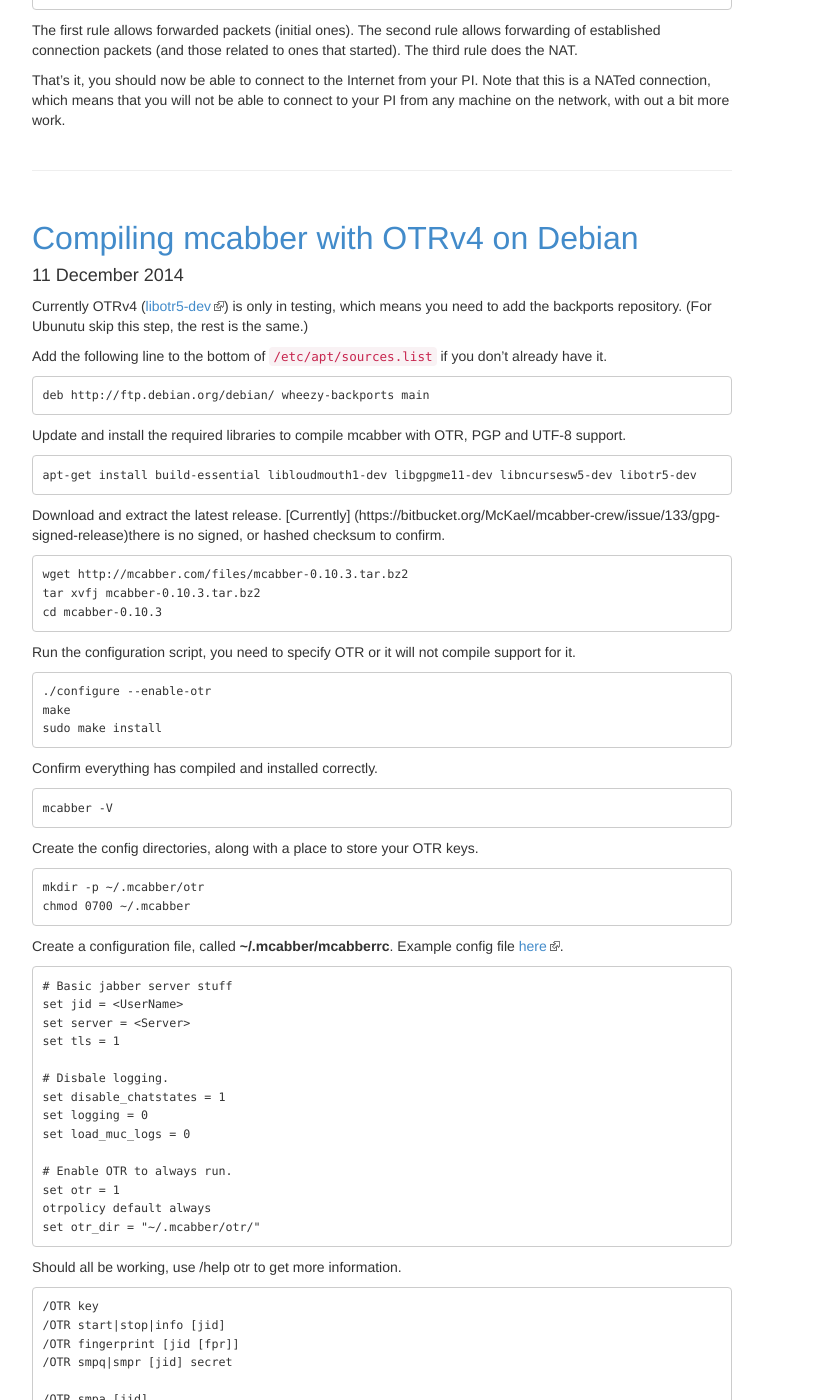
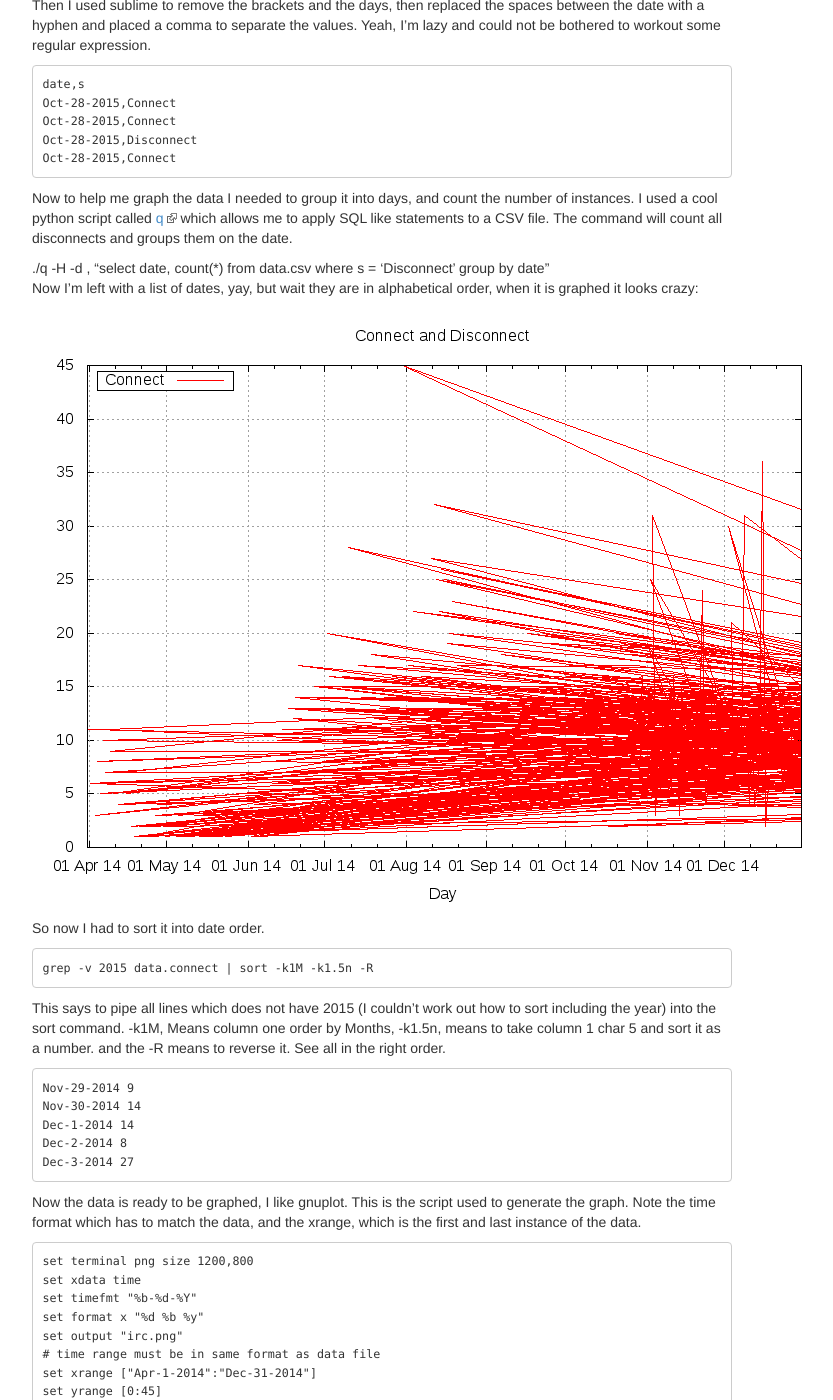
Before and after one commit to PMaynard/jekyll-nationpigeon, a Jekyll site: the page built from index.html, in a window 1280 px wide and 1400 px high, scrolled down 1406 px. Shown: the whole window, without its empty margins (258-1091 px from the left). Built offline with Jekyll 4.4.1, drawn with Linux system fonts in a browser that asks for light colours; Markdown is read by kramdown in place of the engine named in the settings; the list of posts is cut into pages by our own code; some of the changed text lies outside the part shown.

Commit message:
Attribution

```diff
--- a/_config.yml
+++ b/_config.yml
@@ -10,9 +10,9 @@
 
 future:      true
 lsi:         false
-pygments:    true
-markdown:    maruku
 permalink:   /:title
+highlighter: null
+markdown: redcarpet
 
 searchindex: yes
 paginate:    10
@@ -28,3 +28,12 @@
   permalink: /stats.html
 
 keywords: [Programming, linux, unix, how to, help, web development, java, c,c++, python, information, nation, pigeon, nation pigeon, php, css, html, software development life cycle, steampunk, anime, cyber, sci-fi, random, pete, osaka, Pete Maynard, Peter, Maynard, blog, Aberystwyth, computer science]
+
+# Serving
+detach:  false
+port:    8080
+host:    127.0.0.1
+
+#limit_posts: 10
+redcarpet:
+  extensions: []
--- /dev/null
+++ b/_posts/2015-10-28-graphing-irc-server-logs.md
@@ -0,0 +1,94 @@
+---
+comments: true
+date: 2015-10-28 14:36:28
+layout: post
+slug: graphing-irc-server-logs
+title: Graphing IRC server logs
+categories:
+- Linux
+tags:
+- IRC
+- Server
+- Logs
+---
+I wanted to graph my IRC server logs to see the number of connects and disconnects. The raw logs look something like this:
+
+	[Tue Apr 15 01:12:17 2014] - Disconnect - (2:42:4) Wibben!Wibben@b.clients.kiwiirc.com [VHOST ht-A107D790.clients.kiwiirc.com]
+	[Tue Apr 15 02:05:43 2014] - Connect - tlotr!tlotr@b.clients.kiwiirc.com [VHOST ht-A107D790.clients.kiwiirc.com]
+	[Tue Apr 15 07:10:48 2014] - Disconnect - (5:5:9) tlotr!tlotr@b.clients.kiwiirc.com [VHOST ht-A107D790.clients.kiwiirc.com]
+	[Tue Apr 15 18:45:05 2014] - Connect - Hackay!Hackay@a.clients.kiwiirc.com [VHOST ht-61603BBC.clients.kiwiirc.com]
+	[Tue Apr 15 20:26:51 2014] - Disconnect - (1:41:50) Hackay!Hackay@a.clients.kiwiirc.com [VHOST ht-61603BBC.clients.kiwiirc.com]
+	[Tue Apr 15 21:20:49 2014] - Connect - GitBot!GitBot@192.30.252.32 [VHOST E6E15C00.66544FCE.B7AE2E1.IP]
+	[Tue Apr 15 21:20:50 2014] - Disconnect - (0:0:5) GitBot!GitBot@192.30.252.32 [VHOST E6E15C00.66544FCE.B7AE2E1.IP]
+
+What I want it to look like is this:
+
+![Fancy Graph](/images/irc.png)
+
+I used the cut command to strip out just the bits I want, *tr* makes sure that there is only one space.
+
+	cat ircd.log | tr -s ' ' ' ' | cut -d ' ' -f1,2,3,5,7
+
+So it looks like this:
+
+	[Wed Oct 28 2015] Connect
+	[Wed Oct 28 2015] Connect
+	[Wed Oct 28 2015] Disconnect
+	[Wed Oct 28 2015] Connect
+
+Then I used sublime to remove the brackets and the days, then replaced the spaces between the date with a hyphen and placed a comma to separate the values.
+Yeah, I'm lazy and could not be bothered to workout some regular expression.
+
+	date,s
+	Oct-28-2015,Connect
+	Oct-28-2015,Connect
+	Oct-28-2015,Disconnect
+	Oct-28-2015,Connect
+
+Now to help me graph the data I needed to group it into days, and count the number of instances.
+I used a cool python script called [q](https://harelba.github.io/q/) which allows me to apply SQL like statements to a CSV file.
+The command will count all disconnects and groups them on the date.
+
+ 	./q -H -d , "select date, count(*) from data.csv where s = 'Disconnect' group by date"
+
+Now I'm left with a list of dates, yay, but wait they are in alphabetical order, when it is graphed it looks crazy:
+
+![Ewh that's not right.](/images/wrong_order_dates.png)
+
+So now I had to sort it into date order.
+
+	grep -v 2015 data.connect | sort -k1M -k1.5n -R
+
+This says to pipe all lines which does not have 2015 (I couldn't work out how to sort including the year) into the sort command.
+-k1M, Means column one order by Months, -k1.5n, means to take column 1 char 5 and sort it as a number. and the -R means to reverse it.
+See all in the right order.
+
+	Nov-29-2014 9
+	Nov-30-2014 14
+	Dec-1-2014 14
+	Dec-2-2014 8
+	Dec-3-2014 27
+
+Now the data is ready to be graphed, I like gnuplot. This is the script used to generate the graph.
+Note the time format which has to match the data, and the xrange, which is the first and last instance of the data.
+
+	set terminal png size 1200,800
+	set xdata time
+	set timefmt "%b-%d-%Y"
+	set format x "%d %b %y"
+	set output "irc.png"
+	# time range must be in same format as data file
+	set xrange ["Apr-1-2014":"Dec-31-2014"]
+	set yrange [0:45]
+	set grid
+	set xlabel "Day"
+	set title "Connect and Disconnect"
+	set key left box
+	plot "data.connect" using 1:2 index 0 title "Connect" with lines, \
+	"data.disconnect" using 1:2 index 0 title "Disconnect" with lines
+
+Then generating the image is as easy as:
+
+	cat plot.conf | gnuplot
+
+Thank to Ron Peterson for, well doing it before me :D <http://linuxgazette.net/126/peterson.html>
--- a/feed.xml
+++ b/feed.xml
@@ -1,6 +1,3 @@
----
-layout: none
----
 <?xml version="1.0" encoding="UTF-8"?>
 <rss version="2.0" xmlns:atom="http://www.w3.org/2005/Atom">
 	<channel>
```
Also changed, not shown: images/irc.png (added), images/wrong_order_dates.png (added), index.html (line endings or trailing spaces).
